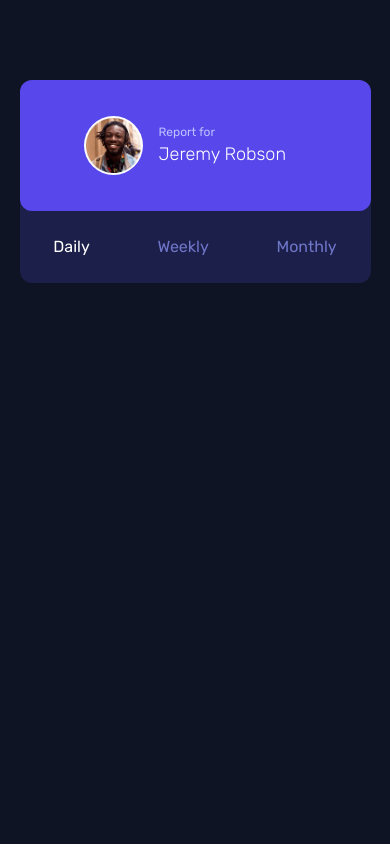
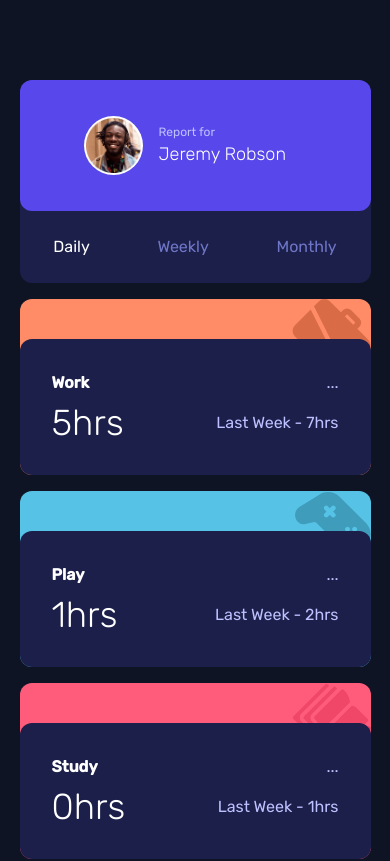
Before and after one commit to munzerx/Time-tracking-dashboard, a Next.js app: page / in a window 390 px wide. Shown: the top 861 px of the page. Built offline with nearby package versions, Linux system fonts and the light colour scheme.

Commit message:
Finished mobile design and functionality

```diff
--- a/app/components/timeCard.tsx
+++ b/app/components/timeCard.tsx
@@ -11,17 +11,32 @@ import study from "@/public/icon-study.svg";
 import work from "@/public/icon-work.svg";
 
 export default function timeCard(props: {
+  title: string;
   bg_color: string;
-  catagory: string;
   current: number;
   previous: number;
 }) {
+  let picture = props.title === "Work" ? work :
+  props.title === "Play" ? play :
+  props.title === "Study" ? study :
+  props.title === "Exercise" ? exercise :
+  props.title === "Social" ? social :
+  props.title === "Self Care" ? selfCare : play
+  ;
+
   return (
     <div
       className={` ${props.bg_color} relative pt-10 flex flex-row gap-4 items-center rounded-xl w-[90vw]`}
     >
-      <Image src={exercise} alt="" className="absolute top-0 right-0" />
-      {<Details catagory={props.catagory} current={props.current} previous={props.previous} />}
+      <Image src={picture} alt="" className="absolute top-0 right-0" />
+      {
+        <Details
+          key={props.title}
+          title={props.title}
+          current={props.current}
+          previous={props.previous}
+        />
+      }
     </div>
   );
 }
--- a/app/components/timeCardDetails.tsx
+++ b/app/components/timeCardDetails.tsx
@@ -1,14 +1,14 @@
 import React from "react";
 
 export default function timeCardDetails(props: {
-  catagory: string;
+  title: string;
   current: number;
   previous: number;
 }) {
   return (
     <div className="relative flex flex-row justify-between bg-blue-dark p-8 capitalize rounded-xl w-[100%]">
-      <section className="flex flex-col gap-2 text-center">
-        <p className="font-bold">exercise</p>
+      <section className="flex flex-col gap-2 text-left">
+        <p className="font-bold">{props.title}</p>
         <p className="text-4xl font-light">{props.current}hrs</p>
       </section>
       <section className="text-grey flex flex-col gap-4 text-center">
--- a/app/page.tsx
+++ b/app/page.tsx
@@ -1,5 +1,5 @@
 "use client";
-import { useState, useEffect } from "react";
+import { useState} from "react";
 
 import PersonalCard from "../app/components/personalCard";
 import TimeCard from "./components/timeCard";
@@ -9,67 +9,8 @@ import hoursData from "@/public/data.json";
 export default function Home() {
   const [catagorySelected, setCatagorySelected] = useState("daily");
 
-  const [catagory, setCatagory] = useState("");
-  const [bg_colr, setBg_color] = useState("");
-  const [current, setCurrent] = useState<number>();
-  const [previous, setPrevious] = useState<number>();
-
-  useEffect(() => {
-
-    hoursData.map((title) => {
-      switch (title.title) {
-        case "Work":
-          setBg_color("bg-red-work");
-          setCatagory("work");
-          break;
-
-        case "Play":
-          setBg_color("bg-blue-soft");
-          setCatagory("play");
-          break;
-
-        case "Study":
-          setBg_color("bg-red-study");
-          setCatagory("study");
-          break;
-
-        case "Exercise":
-          setBg_color("bg-lime");
-          setCatagory("exercise");
-          break;
-
-        case "Social":
-          setBg_color("bg-violet");
-          setCatagory("social");
-          break;
-
-        case "Self Care":
-          setBg_color("bg-orange");
-          setCatagory("selfCare");
-          // bg_color = "bg-orange";
-          // catagory = "selfCare";
-          break;
-      }
-      console.log("ran");
-
-      if (catagorySelected == "daily") {
-        setCurrent(title.timeframes.daily.current);
-        setPrevious(title.timeframes.daily.previous);
-      } else if (catagorySelected == "weekly") {
-        setCurrent(title.timeframes.weekly.current);
-        setPrevious(title.timeframes.weekly.previous);
-      } else {
-        setCurrent(title.timeframes.monthly.current);
-        setPrevious(title.timeframes.monthly.previous);
-      }
-
-    });
-  }, [catagorySelected]);
-
-
-
   return (
-    <main className="bg-blue-darker w-screen h-screen flex flex-col px-1 py-20 gap-4 text-white items-center">
+    <main className="bg-blue-darker w-screen flex flex-col px-1 py-20 gap-4 text-white items-center">
       <div className="bg-blue-dark rounded-xl">
         <PersonalCard />
         <section className="flex flex-row justify-around text-center py-6 capitalize text-blue-desaturated ">
@@ -109,6 +50,23 @@ export default function Home() {
       </div>
 
       {/* <TimeCard bg_color="bg-lime" catagory="work" current={21} previous={20} /> */}
+
+      {hoursData.map((title) => (
+        <TimeCard
+          key={title.title}
+          title={title.title}
+          current={title.timeframes[catagorySelected].current}
+          previous={title.timeframes[catagorySelected].previous}
+          bg_color={title.title == "Work" ? "bg-red-work" :
+          title.title == "Play" ? "bg-blue-soft" :
+          title.title == "Study" ? "bg-red-study" :
+          title.title == "Exercise" ? "bg-lime" :
+          title.title == "Social" ? "bg-violet" :
+          title.title == "Self Care" ? "bg-orange" : "bg-white"
+        }
+
+        />
+      ))}
     </main>
   );
 }
```
